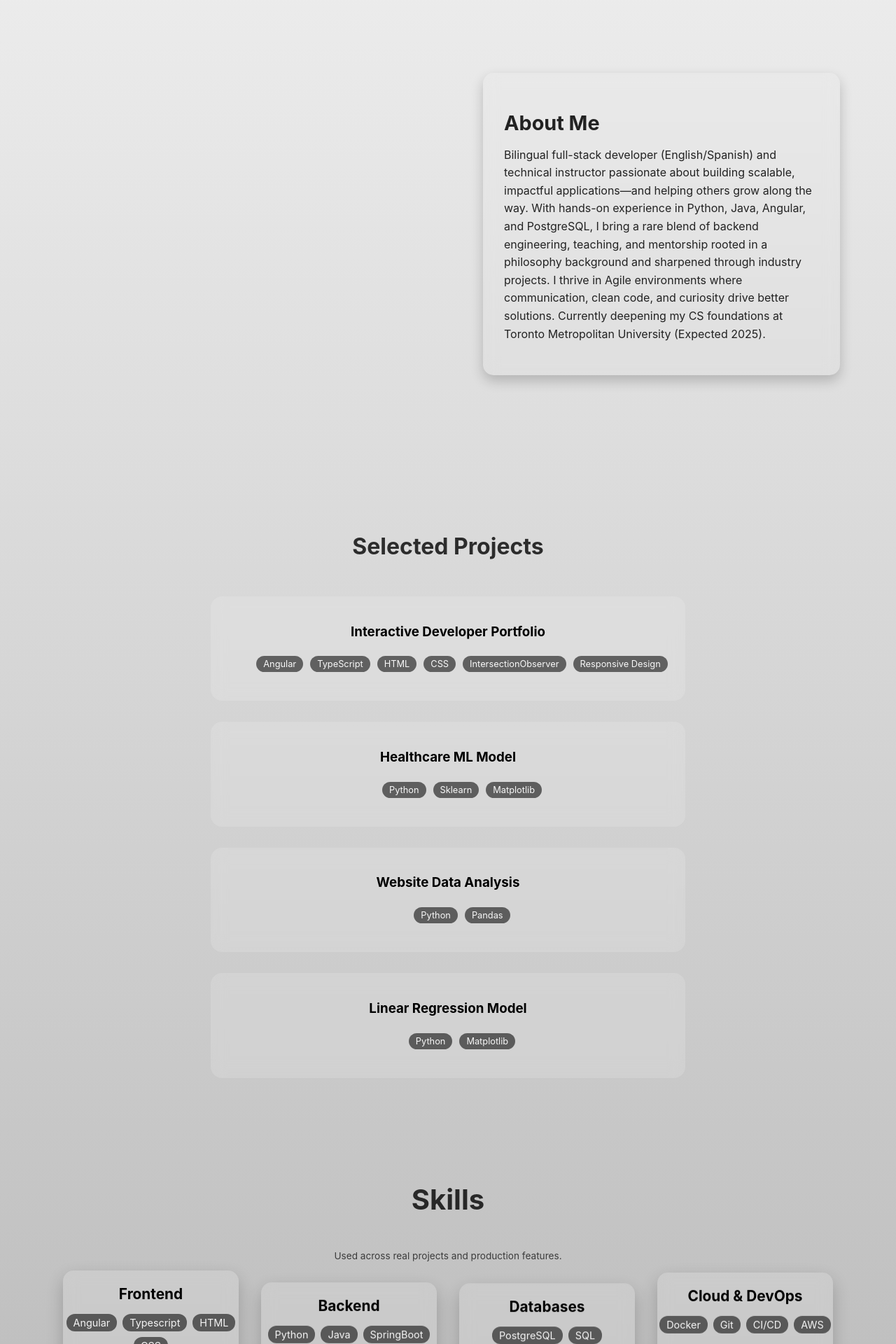
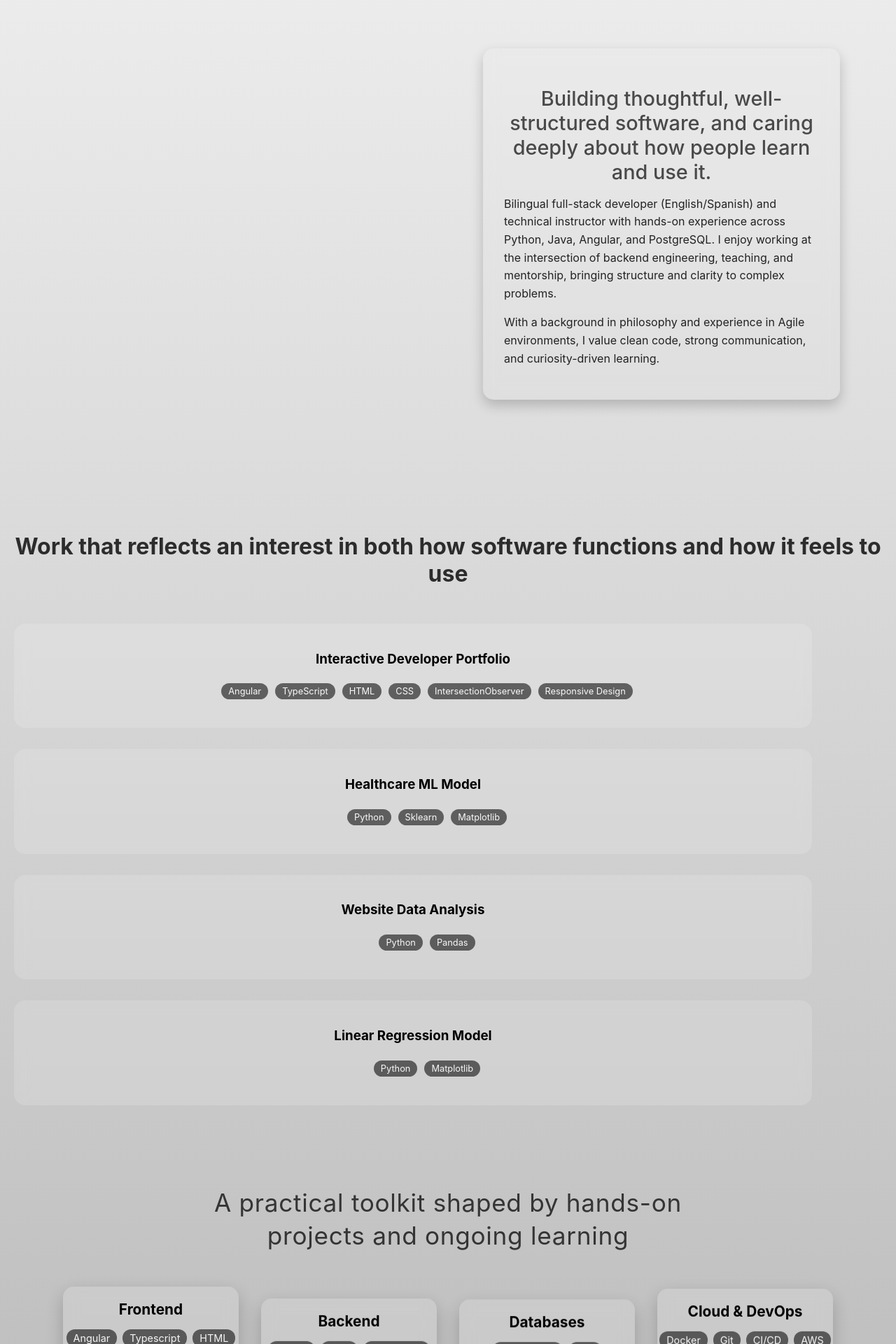
Before and after one commit to kassandramonterroso/portfolio_website, an Angular app: page / in a window 1280 px wide. Shown: the part 880-2800 px from the top of the page at 70% size. Built offline with nearby package versions, Linux system fonts and the light colour scheme.

Commit message:
section headlines

```diff
--- a/src/app/about/about.css
+++ b/src/app/about/about.css
@@ -11,6 +11,9 @@
 .about-box h2 {
     margin-bottom: 10px;
     font-size: 1.8rem;
+    opacity: 0.8;
+    text-align: center;
+    font-weight: 500;
 }
 
 .about-box p {
--- a/src/app/about/about.html
+++ b/src/app/about/about.html
@@ -1,11 +1,11 @@
 <div class="about-wrapper">
     <div class="about-box">
-        <h2>About Me</h2>
+        <h2>Building thoughtful, well-structured software, and caring deeply about how people learn and use it.</h2>
         <p>
-            Bilingual full-stack developer (English/Spanish) and technical instructor passionate about building scalable, impactful applications—and helping others grow along the way.
-            With hands-on experience in Python, Java, Angular, and PostgreSQL, I bring a rare blend of backend engineering, teaching, and mentorship rooted in a philosophy background
-            and sharpened through industry projects. I thrive in Agile environments where communication, clean code, and curiosity drive better solutions. Currently deepening my CS
-            foundations at Toronto Metropolitan University (Expected 2025).
+            Bilingual full-stack developer (English/Spanish) and technical instructor with hands-on experience across Python, Java, Angular, and PostgreSQL. I enjoy working at the intersection of backend engineering, teaching, and mentorship, bringing structure and clarity to complex problems.
+        </p>
+        <p>
+            With a background in philosophy and experience in Agile environments, I value clean code, strong communication, and curiosity-driven learning.
         </p>
     </div>
 </div>
--- a/src/app/projects/projects.html
+++ b/src/app/projects/projects.html
@@ -1,5 +1,5 @@
 <div class="projects-container">
-    <h1>Selected Projects</h1>
+    <h1>Work that reflects an interest in both how software functions and how it feels to use</h1>
     <div class="project-card"
         *ngFor="let project of projects | keyvalue" (click)="openProject(project)">
             <h3>{{ project.value.title }}</h3>
--- a/src/app/skills/skills.css
+++ b/src/app/skills/skills.css
@@ -5,10 +5,16 @@
 }
 
 .skills-section h2 {
+    font-size: clamp(1.6rem, 3vw, 2.2rem);
+    line-height: 1.35;
+    font-weight: 400;
     opacity: 0.8;
-    font-size: 2.5rem;
+    letter-spacing: 0.02em;
+    color: #111;
+
+    max-width: 680px;
+    margin: 0 auto 48px;
     text-align: center;
-    margin-bottom: 3rem;
 }
 
 .skills-grid {
@@ -60,10 +66,3 @@
     transform: translateY(-2px);
     transition: 0.2 ease;
 }
-
-.used-line {
-    margin-top: 1.2rem;
-    font-size: 0.85rem;
-    opacity: 0.7;
-    text-align: center;
-}
--- a/src/app/skills/skills.html
+++ b/src/app/skills/skills.html
@@ -1,8 +1,5 @@
 <section class="skills-section" id="skills">
-    <h2>Skills</h2>
-    <p class="used-line">
-        Used across real projects and production features.
-    </p>
+    <h2>A practical toolkit shaped by hands-on projects and ongoing learning</h2>
 
     <div class="skills-grid">
         <div class="skills-card"
```
